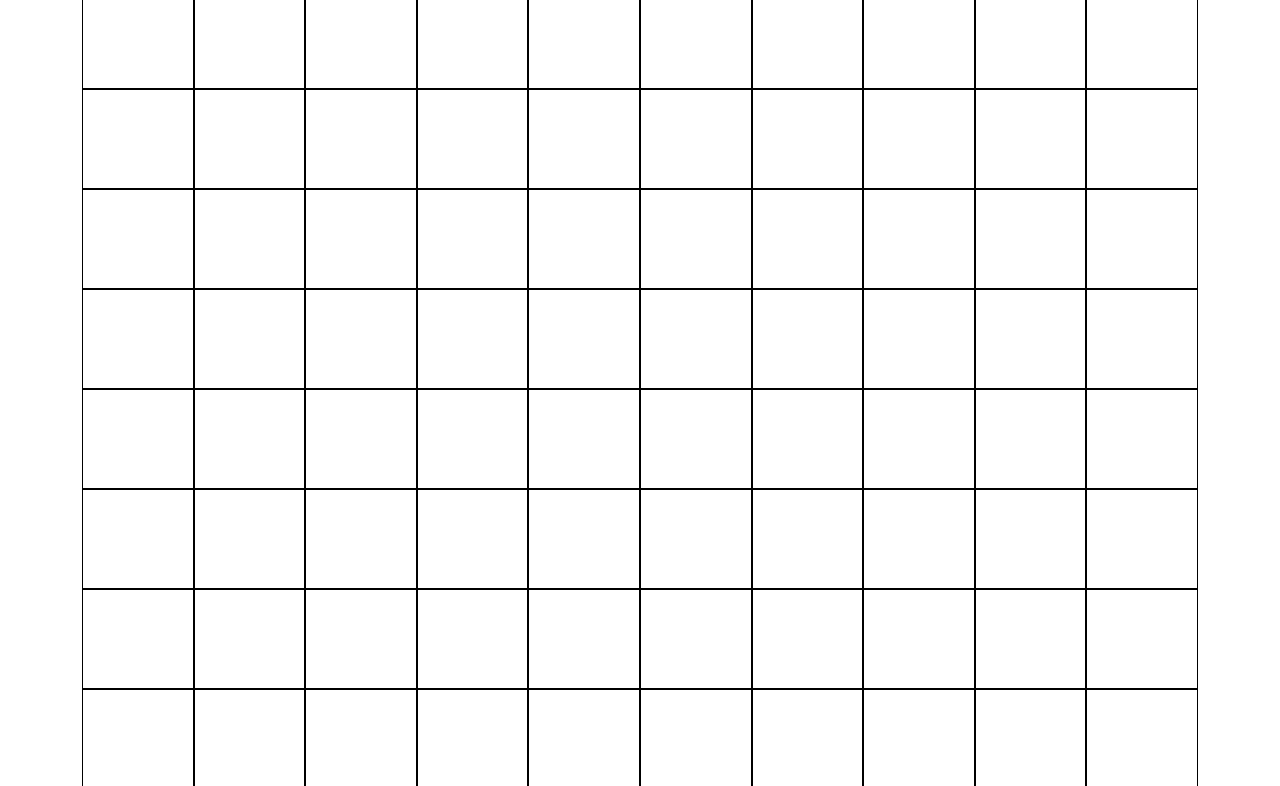
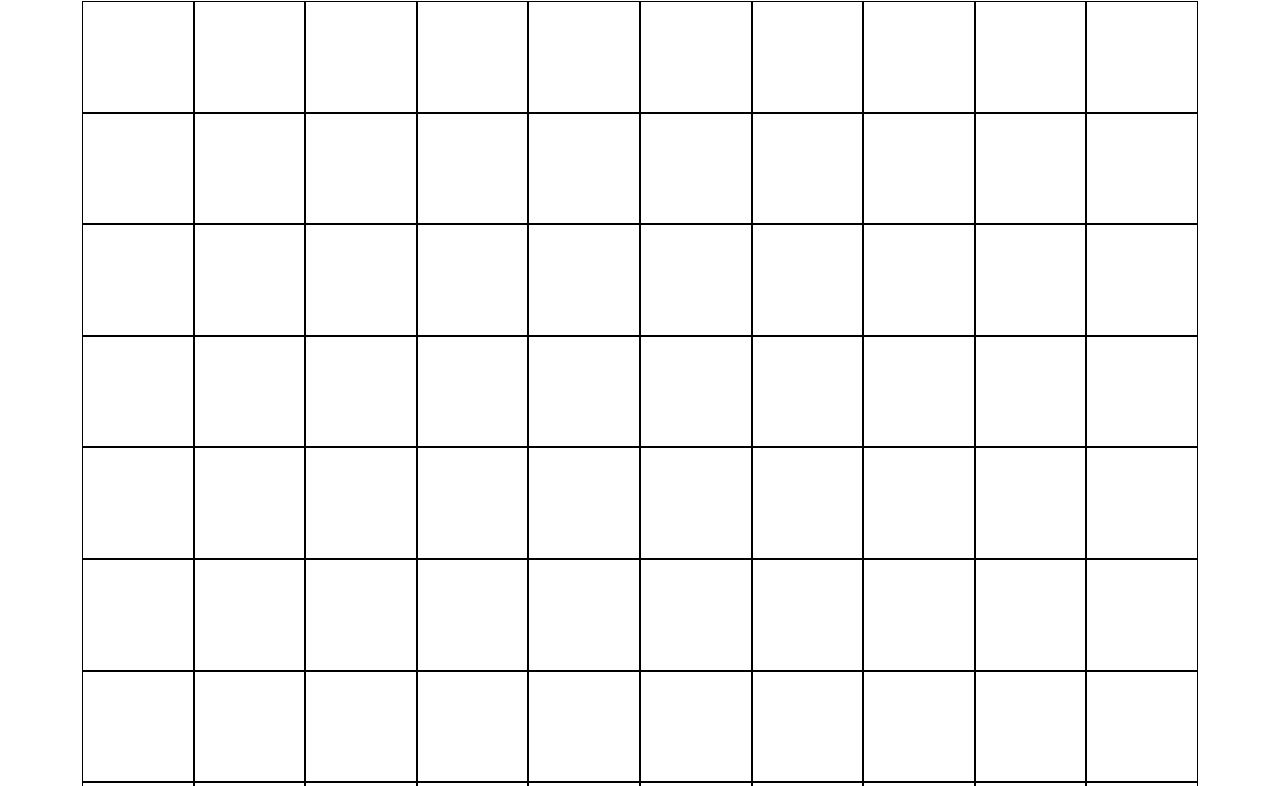
Before and after one commit to Trusimo/js-campominato-grid, a plain HTML site: page index.html in a window 1280 px wide. Shown: the part 67-853 px from the top of the page. Drawn offline with nearby package versions, Linux system fonts and the light colour scheme.

Commit message:
squared cells

```diff
--- a/css/style.css
+++ b/css/style.css
@@ -1,10 +1,12 @@
 .celle {
     width: calc(100% / 10);
-    height: 100px;
+    aspect-ratio: 1/1;
     border: 1px solid black;
 }
 
 .grid-container {
     display: flex;
     flex-wrap: wrap;
+    margin-top: 20px;
+    margin-bottom: 40px;
 }
```
